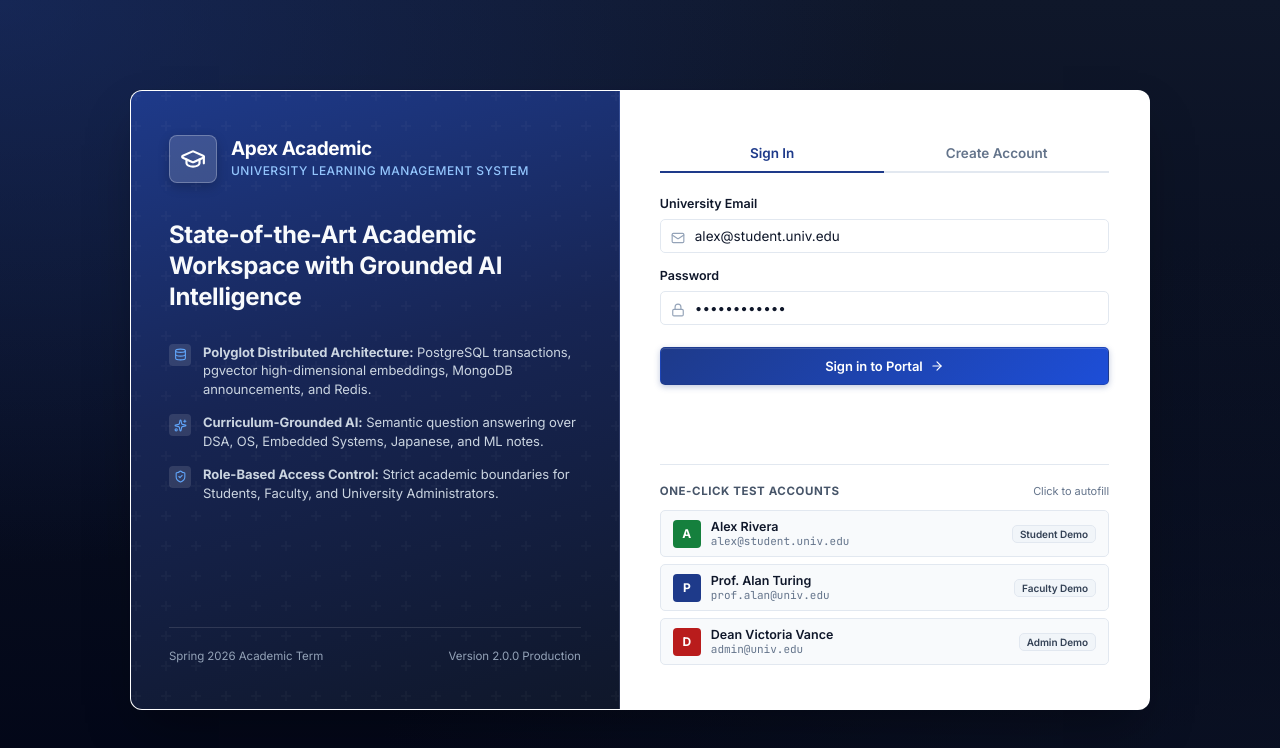
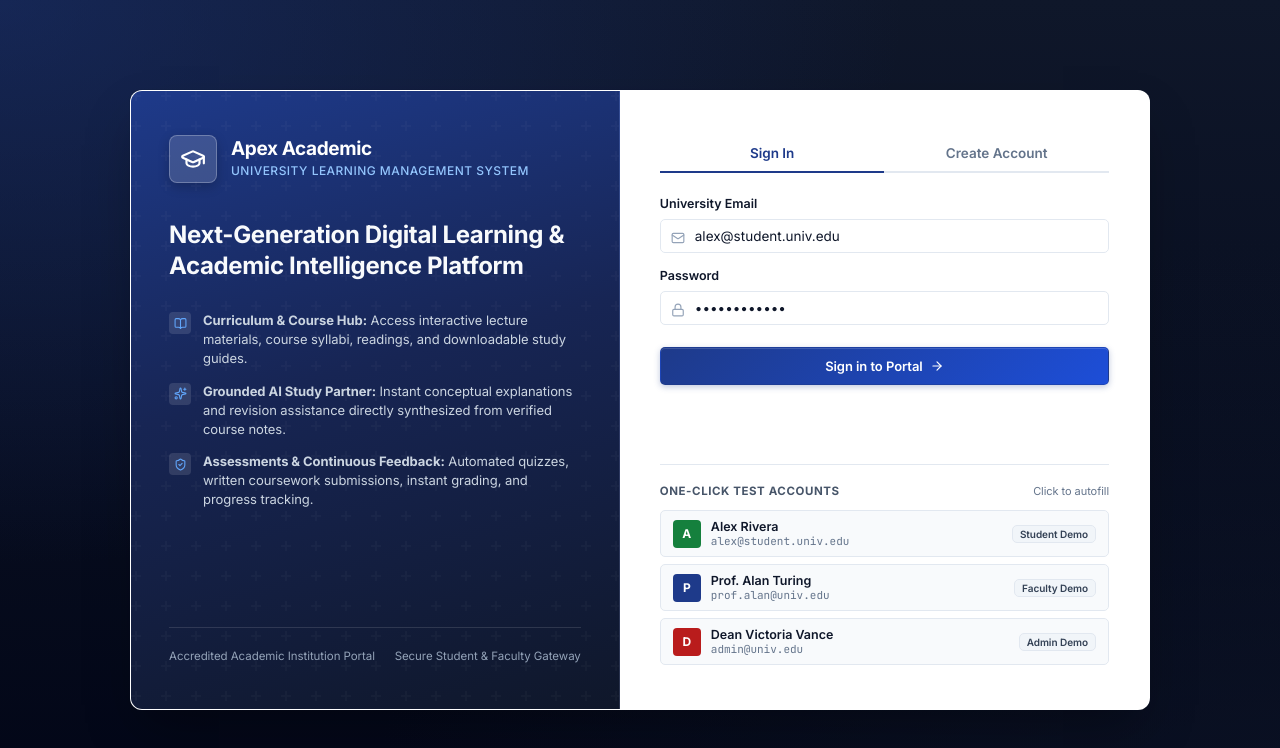
Before and after one commit to abhimarkzz/DBMS-LMS, a React (Vite) app in the folder frontend/: page / in a window 1280 px wide. Shown: the top 748 px of the page. Built offline with nearby package versions, Linux system fonts and the light colour scheme; no server answers.

Commit message:
copy(auth): update brand messaging to real university LMS product copy

```diff
--- a/frontend/src/components/AuthGateway.tsx
+++ b/frontend/src/components/AuthGateway.tsx
@@ -2,7 +2,7 @@ import React, { useState } from 'react';
 import {
   GraduationCap,
   Sparkles,
-  Database,
+  BookOpen,
   ShieldCheck,
   Lock,
   Mail,
@@ -86,16 +86,16 @@ export const AuthGateway: React.FC<AuthGatewayProps> = ({
 
             <div className="auth-brand-body">
               <div className="auth-brand-headline">
-                State-of-the-Art Academic Workspace with Grounded AI Intelligence
+                Next-Generation Digital Learning & Academic Intelligence Platform
               </div>
 
               <div className="auth-brand-features">
                 <div className="auth-feature-row">
                   <div className="auth-feature-icon">
-                    <Database size={13} />
+                    <BookOpen size={13} />
                   </div>
                   <span>
-                    <strong>Polyglot Distributed Architecture:</strong> PostgreSQL transactions, pgvector high-dimensional embeddings, MongoDB announcements, and Redis.
+                    <strong>Curriculum & Course Hub:</strong> Access interactive lecture materials, course syllabi, readings, and downloadable study guides.
                   </span>
                 </div>
 
@@ -104,7 +104,7 @@ export const AuthGateway: React.FC<AuthGatewayProps> = ({
                     <Sparkles size={13} />
                   </div>
                   <span>
-                    <strong>Curriculum-Grounded AI:</strong> Semantic question answering over DSA, OS, Embedded Systems, Japanese, and ML notes.
+                    <strong>Grounded AI Study Partner:</strong> Instant conceptual explanations and revision assistance directly synthesized from verified course notes.
                   </span>
                 </div>
 
@@ -113,7 +113,7 @@ export const AuthGateway: React.FC<AuthGatewayProps> = ({
                     <ShieldCheck size={13} />
                   </div>
                   <span>
-                    <strong>Role-Based Access Control:</strong> Strict academic boundaries for Students, Faculty, and University Administrators.
+                    <strong>Assessments & Continuous Feedback:</strong> Automated quizzes, written coursework submissions, instant grading, and progress tracking.
                   </span>
                 </div>
               </div>
@@ -121,8 +121,8 @@ export const AuthGateway: React.FC<AuthGatewayProps> = ({
           </div>
 
           <div className="auth-brand-footer">
-            <span>Spring 2026 Academic Term</span>
-            <span>Version 2.0.0 Production</span>
+            <span>Accredited Academic Institution Portal</span>
+            <span>Secure Student & Faculty Gateway</span>
           </div>
         </div>
 
```
